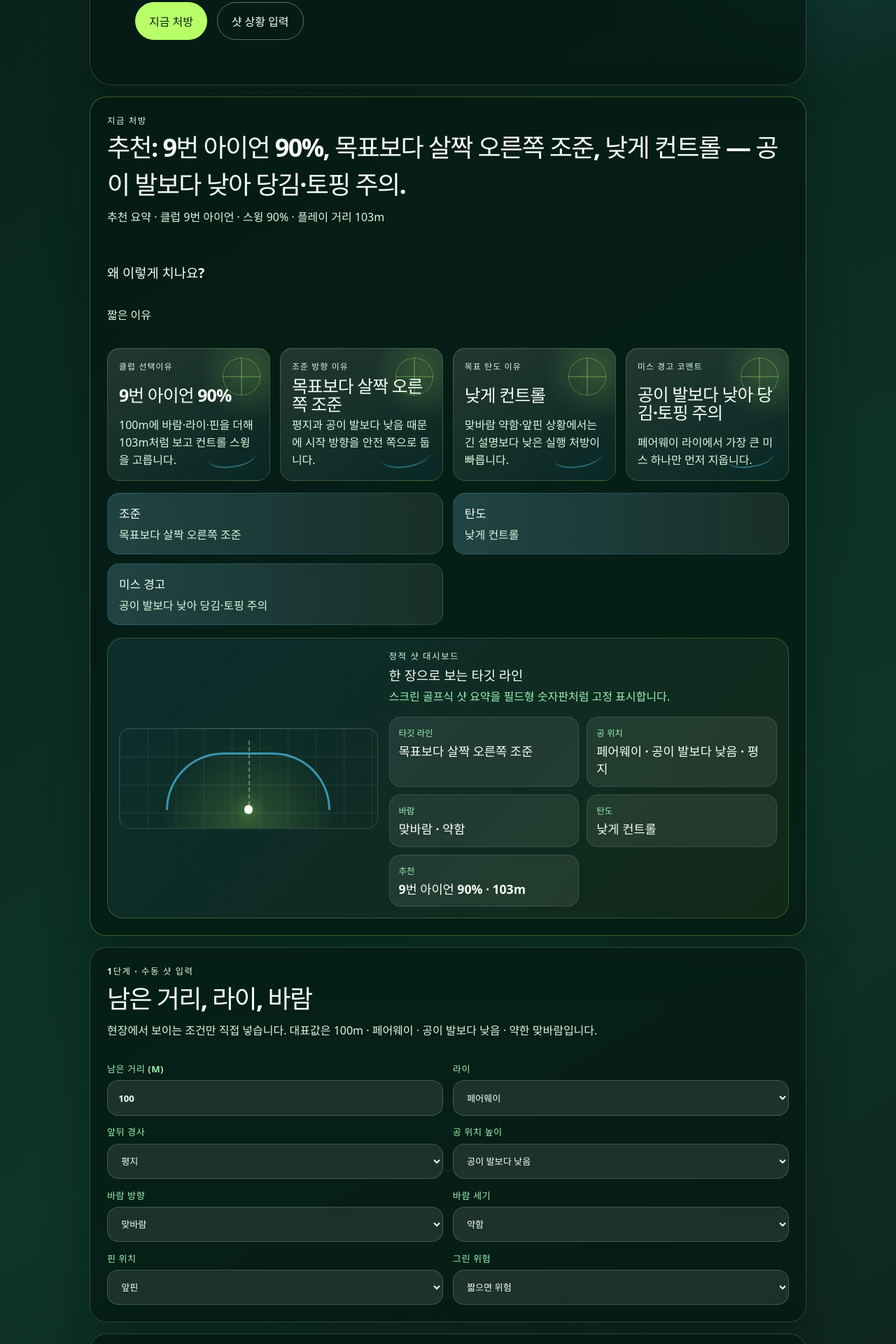
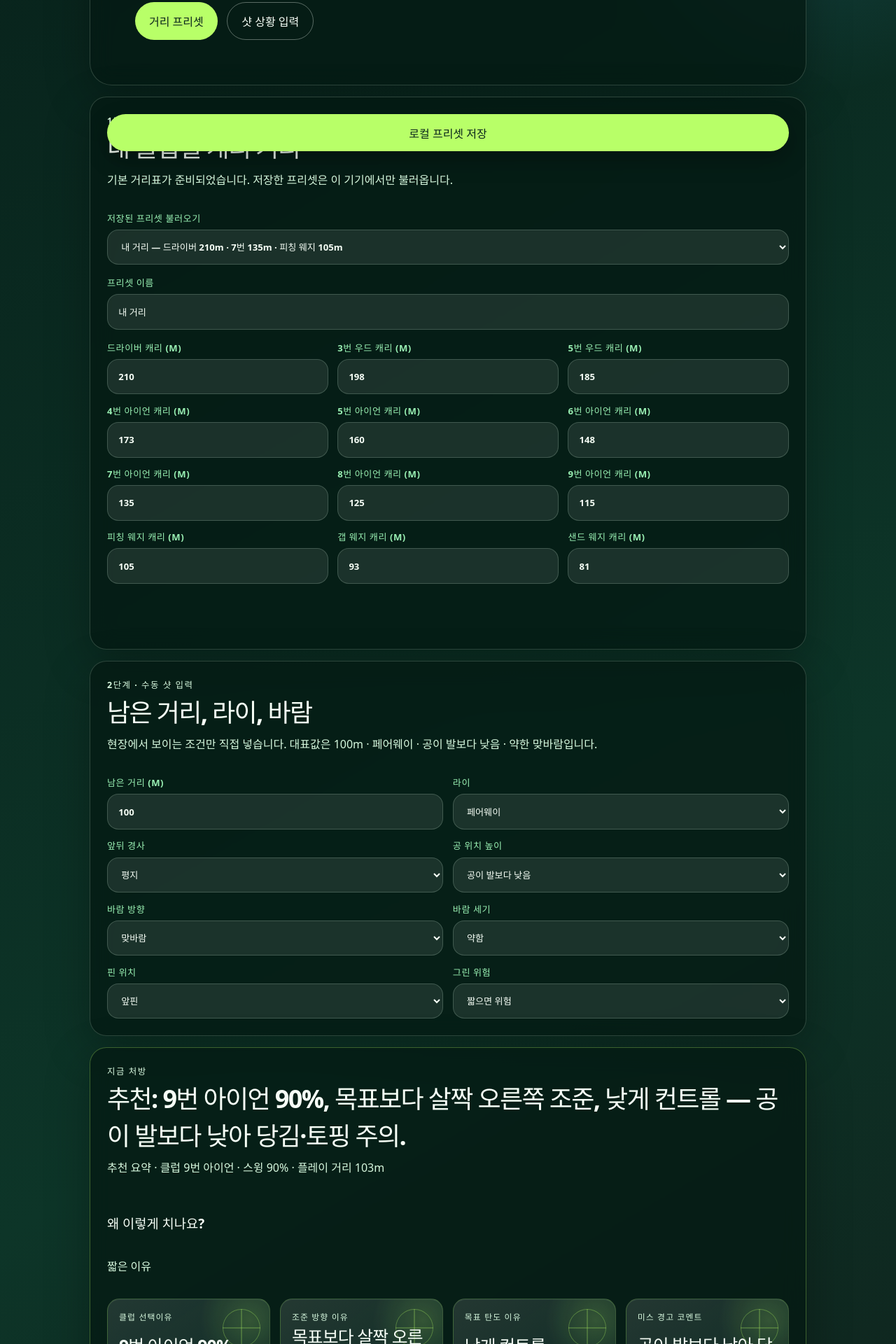
Before and after one commit to ys-laube/goodgolfform, a React (Vite) app: page / in a window 1280 px wide. Shown: the part 580-2500 px from the top of the page at 70% size. Built offline with nearby package versions, Linux system fonts and the light colour scheme; a web font is replaced by a local one.

Commit message:
omx(team): auto-checkpoint worker-3 [6]

```diff
--- a/src/App.tsx
+++ b/src/App.tsx
@@ -1,3 +1,5 @@
+import { useEffect, useState } from 'react';
+
 import {
   caddieClubLabels,
   distanceFor,
@@ -27,6 +29,21 @@ const windStrengthOptions = Object.keys(windStrengthLabels) as readonly CaddieWi
 const pinPositionOptions = Object.keys(pinPositionLabels) as readonly CaddiePinPosition[];
 const greenRiskOptions = Object.keys(greenRiskLabels) as readonly CaddieGreenRisk[];
 
+type DistanceDrafts = Record<string, string>;
+
+function numericInputValue(value: number): string {
+  return String(value);
+}
+
+function parseNumericDraft(value: string): number | null {
+  if (value.trim() === '') {
+    return null;
+  }
+
+  const parsed = Number.parseInt(value, 10);
+  return Number.isFinite(parsed) ? parsed : null;
+}
+
 export function App() {
   const {
     activePreset,
@@ -42,6 +59,44 @@ export function App() {
     saveCurrentPreset,
     storageMessage,
   } = useCaddieSession();
+  const [targetDistanceDraft, setTargetDistanceDraft] = useState(() => numericInputValue(scenario.targetDistanceMeters));
+  const [clubDistanceDrafts, setClubDistanceDrafts] = useState<DistanceDrafts>(() =>
+    Object.fromEntries(caddieClubOrder.map((club) => [club, numericInputValue(distanceFor(activePreset, club))])),
+  );
+
+  useEffect(() => {
+    setTargetDistanceDraft(numericInputValue(scenario.targetDistanceMeters));
+  }, [scenario.targetDistanceMeters]);
+
+  useEffect(() => {
+    setClubDistanceDrafts(Object.fromEntries(caddieClubOrder.map((club) => [club, numericInputValue(distanceFor(activePreset, club))])));
+  }, [activePreset, caddieClubOrder]);
+
+  function handleTargetDistanceDraft(value: string) {
+    setTargetDistanceDraft(value);
+    const parsedDistance = parseNumericDraft(value);
+
+    if (parsedDistance !== null) {
+      setScenario({ ...scenario, targetDistanceMeters: parsedDistance });
+    }
+  }
+
+  function handleTargetDistanceBlur() {
+    setTargetDistanceDraft(numericInputValue(scenario.targetDistanceMeters));
+  }
+
+  function handleClubDistanceDraft(club: (typeof caddieClubOrder)[number], value: string) {
+    setClubDistanceDrafts((drafts) => ({ ...drafts, [club]: value }));
+    const parsedDistance = parseNumericDraft(value);
+
+    if (parsedDistance !== null) {
+      setActivePreset(replaceClubDistance(activePreset, club, parsedDistance));
+    }
+  }
+
+  function handleClubDistanceBlur(club: (typeof caddieClubOrder)[number]) {
+    setClubDistanceDrafts((drafts) => ({ ...drafts, [club]: numericInputValue(distanceFor(activePreset, club)) }));
+  }
 
   return (
     <main className="app-shell" aria-labelledby="app-title">
@@ -53,8 +108,8 @@ export function App() {
           결과는 한 손으로 바로 읽히는 압축 카드로 보여줍니다.
         </p>
         <div className="hero-actions" aria-label="주요 캐디 카드 동작">
-          <a href="#analysis-panel" className="primary-action">
-            지금 처방
+          <a href="#preset-panel" className="primary-action">
+            거리 프리셋
           </a>
           <a href="#shot-panel" className="secondary-action">
             샷 상황 입력
@@ -62,79 +117,55 @@ export function App() {
         </div>
       </section>
 
-      <section id="analysis-panel" className="analysis-preview" aria-labelledby="analysis-title">
+      <section id="preset-panel" className="lab-panel" aria-labelledby="profile-title">
         <div className="section-heading">
-          <p className="eyebrow">지금 처방</p>
-          <h2 id="analysis-title">{prescription.headline}</h2>
-          <p>
-            추천 요약 · 클럽 {prescription.selectedClubLabel} · 스윙 {prescription.swingPercent}% · 플레이 거리 {prescription.playDistanceMeters}m
-          </p>
+          <p className="eyebrow">1단계 · 거리 프리셋</p>
+          <h2 id="profile-title">내 클럽별 캐리 거리</h2>
+          <p>{storageMessage}</p>
         </div>
 
-        <h3>왜 이렇게 치나요?</h3>
-        <p>짧은 이유</p>
-        <div className="analysis-card-grid" aria-label="짧은 이유">
-          {prescription.reasonCards.map((card) => (
-            <article className="analysis-card" key={card.id}>
-              <p className="card-label">{card.title}</p>
-              <strong>{card.summary}</strong>
-              <p>{card.detail}</p>
-            </article>
+        <label>
+          저장된 프리셋 불러오기
+          <select value={selectedPresetId} onChange={(event) => selectPreset(event.target.value)}>
+            {selectablePresets.map((preset) => (
+              <option key={preset.id} value={preset.id}>
+                {preset.name} — 드라이버 {preset.anchorDistances.driver}m · 7번 {preset.anchorDistances.sevenIron}m · 피칭 웨지 {preset.anchorDistances.pitchingWedge}m
+              </option>
+            ))}
+          </select>
+        </label>
+
+        {savedPresets.length > 0 ? <p className="storage-note">이 기기에 저장됨: {savedPresets.map((preset) => preset.name).join(', ')}</p> : null}
+
+        <label>
+          프리셋 이름
+          <input value={activePreset.name} onChange={(event) => setActivePreset({ ...activePreset, name: event.target.value })} />
+        </label>
+
+        <div className="club-grid" aria-label="수정 가능한 캐리 거리">
+          {caddieClubOrder.map((club) => (
+            <label key={club}>
+              {caddieClubLabels[club]} 캐리 (m)
+              <input
+                type="number"
+                min="30"
+                max="330"
+                inputMode="numeric"
+                value={clubDistanceDrafts[club] ?? numericInputValue(distanceFor(activePreset, club))}
+                onChange={(event) => handleClubDistanceDraft(club, event.currentTarget.value)}
+                onBlur={() => handleClubDistanceBlur(club)}
+              />
+            </label>
           ))}
         </div>
 
-        <div className="adjustment-strip" aria-label="핵심 보정">
-          <span>
-            <strong>조준</strong> {prescription.aimText}
-          </span>
-          <span>
-            <strong>탄도</strong> {prescription.trajectoryText}
-          </span>
-          <span>
-            <strong>미스 경고</strong> {prescription.warningText}
-          </span>
-        </div>
-
-        <section className="shot-dashboard" aria-labelledby="shot-dashboard-title">
-          <div className="dashboard-display" aria-hidden="true">
-            <span className="dashboard-target-line" />
-            <span className="dashboard-shot-arc" />
-            <span className="dashboard-ball-dot" />
-          </div>
-          <div className="dashboard-copy">
-            <p className="eyebrow">정적 샷 대시보드</p>
-            <h3 id="shot-dashboard-title">한 장으로 보는 타깃 라인</h3>
-            <p>스크린 골프식 샷 요약을 필드형 숫자판처럼 고정 표시합니다.</p>
-          </div>
-          <dl className="dashboard-metrics" aria-label="정적 샷 지표">
-            <div>
-              <dt>타깃 라인</dt>
-              <dd>{prescription.shotDashboard.targetLine}</dd>
-            </div>
-            <div>
-              <dt>공 위치</dt>
-              <dd>{prescription.shotDashboard.ballPosition}</dd>
-            </div>
-            <div>
-              <dt>바람</dt>
-              <dd>{prescription.shotDashboard.wind}</dd>
-            </div>
-            <div>
-              <dt>탄도</dt>
-              <dd>{prescription.shotDashboard.trajectory}</dd>
-            </div>
-            <div>
-              <dt>추천</dt>
-              <dd>{prescription.shotDashboard.recommendation}</dd>
-            </div>
-          </dl>
-        </section>
-
+        <button type="button" className="primary-action button-action sticky-action" onClick={saveCurrentPreset}>
+          로컬 프리셋 저장
+        </button>
       </section>
-
       <section id="shot-panel" className="lab-panel caddie-input-panel" aria-labelledby="scenario-title">
         <div className="section-heading">
-          <p className="eyebrow">1단계 · 수동 샷 입력</p>
+          <p className="eyebrow">2단계 · 수동 샷 입력</p>
           <h2 id="scenario-title">남은 거리, 라이, 바람</h2>
           <p>현장에서 보이는 조건만 직접 넣습니다. 대표값은 100m · 페어웨이 · 공이 발보다 낮음 · 약한 맞바람입니다.</p>
         </div>
@@ -146,8 +177,10 @@ export function App() {
               type="number"
               min="30"
               max="330"
-              value={scenario.targetDistanceMeters}
-              onChange={(event) => setScenario({ ...scenario, targetDistanceMeters: Number(event.target.value) })}
+              inputMode="numeric"
+              value={targetDistanceDraft}
+              onChange={(event) => handleTargetDistanceDraft(event.currentTarget.value)}
+              onBlur={handleTargetDistanceBlur}
             />
           </label>
           <label>
@@ -235,50 +268,76 @@ export function App() {
         </div>
       </section>
 
-      <section id="preset-panel" className="lab-panel" aria-labelledby="profile-title">
+      <section id="analysis-panel" className="analysis-preview" aria-labelledby="analysis-title">
         <div className="section-heading">
-          <p className="eyebrow">2단계 · 거리 프리셋</p>
-          <h2 id="profile-title">내 클럽별 캐리 거리</h2>
-          <p>{storageMessage}</p>
+          <p className="eyebrow">지금 처방</p>
+          <h2 id="analysis-title">{prescription.headline}</h2>
+          <p>
+            추천 요약 · 클럽 {prescription.selectedClubLabel} · 스윙 {prescription.swingPercent}% · 플레이 거리 {prescription.playDistanceMeters}m
+          </p>
         </div>
 
-        <label>
-          저장된 프리셋 불러오기
-          <select value={selectedPresetId} onChange={(event) => selectPreset(event.target.value)}>
-            {selectablePresets.map((preset) => (
-              <option key={preset.id} value={preset.id}>
-                {preset.name} — 드라이버 {preset.anchorDistances.driver}m · 7번 {preset.anchorDistances.sevenIron}m · 피칭 웨지 {preset.anchorDistances.pitchingWedge}m
-              </option>
-            ))}
-          </select>
-        </label>
-
-        {savedPresets.length > 0 ? <p className="storage-note">이 기기에 저장됨: {savedPresets.map((preset) => preset.name).join(', ')}</p> : null}
-
-        <label>
-          프리셋 이름
-          <input value={activePreset.name} onChange={(event) => setActivePreset({ ...activePreset, name: event.target.value })} />
-        </label>
-
-        <div className="club-grid" aria-label="수정 가능한 캐리 거리">
-          {caddieClubOrder.map((club) => (
-            <label key={club}>
-              {caddieClubLabels[club]} 캐리 (m)
-              <input
-                type="number"
-                min="30"
-                max="330"
-                value={distanceFor(activePreset, club)}
-                onChange={(event) => setActivePreset(replaceClubDistance(activePreset, club, Number(event.target.value)))}
-              />
-            </label>
+        <h3>왜 이렇게 치나요?</h3>
+        <p>짧은 이유</p>
+        <div className="analysis-card-grid" aria-label="짧은 이유">
+          {prescription.reasonCards.map((card) => (
+            <article className="analysis-card" key={card.id}>
+              <p className="card-label">{card.title}</p>
+              <strong>{card.summary}</strong>
+              <p>{card.detail}</p>
+            </article>
           ))}
         </div>
 
-        <button type="button" className="primary-action button-action sticky-action" onClick={saveCurrentPreset}>
-          로컬 프리셋 저장
-        </button>
+        <div className="adjustment-strip" aria-label="핵심 보정">
+          <span>
+            <strong>조준</strong> {prescription.aimText}
+          </span>
+          <span>
+            <strong>탄도</strong> {prescription.trajectoryText}
+          </span>
+          <span>
+            <strong>미스 경고</strong> {prescription.warningText}
+          </span>
+        </div>
+
+        <section className="shot-dashboard" aria-labelledby="shot-dashboard-title">
+          <div className="dashboard-display" aria-hidden="true">
+            <span className="dashboard-target-line" />
+            <span className="dashboard-shot-arc" />
+            <span className="dashboard-ball-dot" />
+          </div>
+          <div className="dashboard-copy">
+            <p className="eyebrow">정적 샷 대시보드</p>
+            <h3 id="shot-dashboard-title">한 장으로 보는 타깃 라인</h3>
+            <p>스크린 골프식 샷 요약을 필드형 숫자판처럼 고정 표시합니다.</p>
+          </div>
+          <dl className="dashboard-metrics" aria-label="정적 샷 지표">
+            <div>
+              <dt>타깃 라인</dt>
+              <dd>{prescription.shotDashboard.targetLine}</dd>
+            </div>
+            <div>
+              <dt>공 위치</dt>
+              <dd>{prescription.shotDashboard.ballPosition}</dd>
+            </div>
+            <div>
+              <dt>바람</dt>
+              <dd>{prescription.shotDashboard.wind}</dd>
+            </div>
+            <div>
+              <dt>탄도</dt>
+              <dd>{prescription.shotDashboard.trajectory}</dd>
+            </div>
+            <div>
+              <dt>추천</dt>
+              <dd>{prescription.shotDashboard.recommendation}</dd>
+            </div>
+          </dl>
+        </section>
+
       </section>
+
     </main>
   );
 }
```
Also changed, not shown: 1 other file (tests, documents, lock files or other folders).
